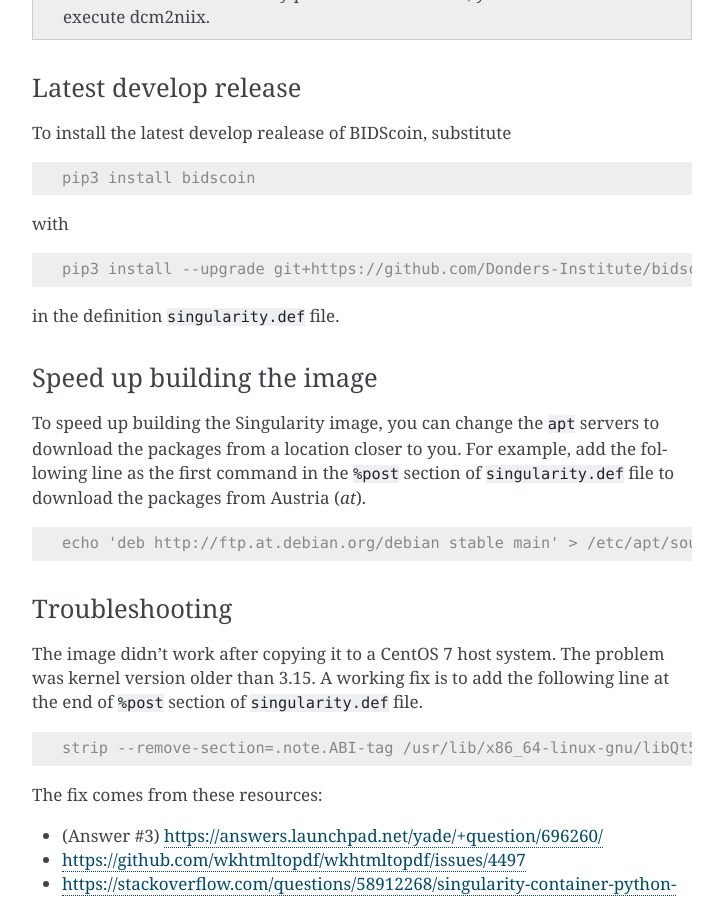
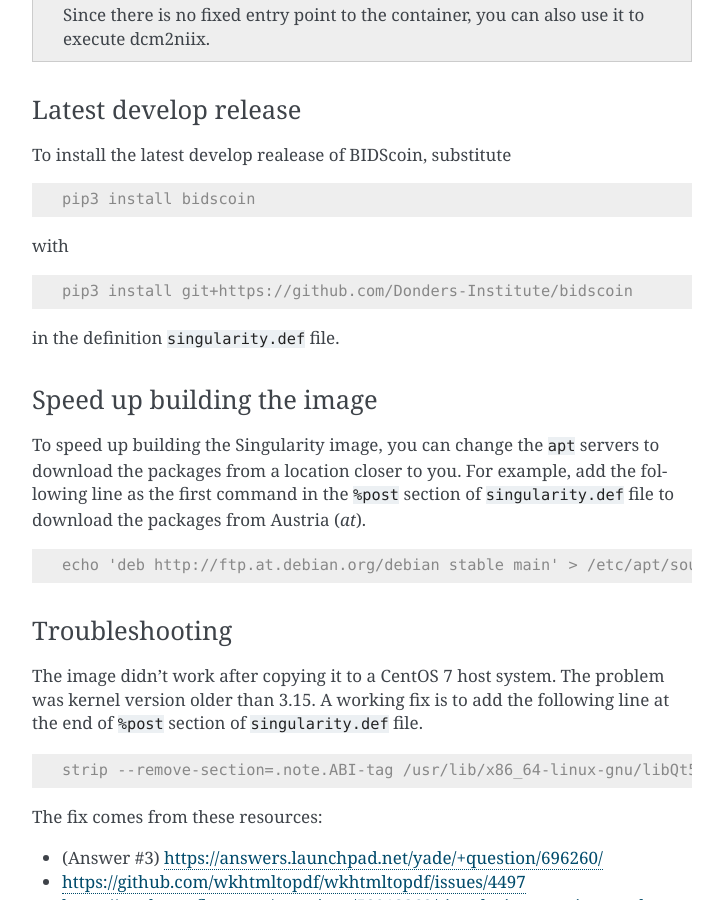
Before and after one commit to Donders-Institute/bidscoin, a Sphinx documentation site: the page built from docs/installation.rst, in a window 1280 px wide and 900 px high, scrolled down 3593 px. Shown: the whole window, without its empty margins (388-1111 px from the left). Built offline with Sphinx 7.4.7, drawn with Linux system fonts in a browser that asks for light colours; some of the changed text lies outside the part shown.

Commit message:
Minor doc tweak

```diff
--- a/docs/installation.rst
+++ b/docs/installation.rst
@@ -24,7 +24,7 @@
 
 .. code-block:: console
 
-   $ pip install --upgrade git+https://github.com/Donders-Institute/bidscoin
+   $ pip install git+https://github.com/Donders-Institute/bidscoin
 
 If you do not have git (or any other version control system) installed you can `download`_ and unzip the code yourself in a folder named e.g. 'bidscoin' and run:
 
@@ -146,7 +147,7 @@
 
 .. code-block:: console
 
-   pip3 install --upgrade git+https://github.com/Donders-Institute/bidscoin
+   pip3 install git+https://github.com/Donders-Institute/bidscoin
 
 in the definition ``singularity.def`` file.
 
```
Also changed, not shown: other parts of docs/installation.rst (+3 -2 lines), 1 other file.
